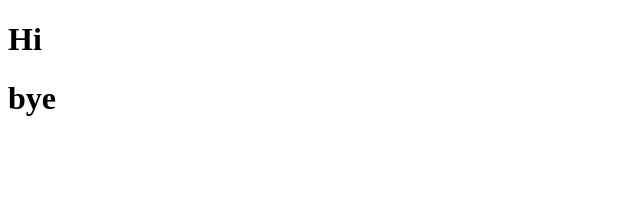
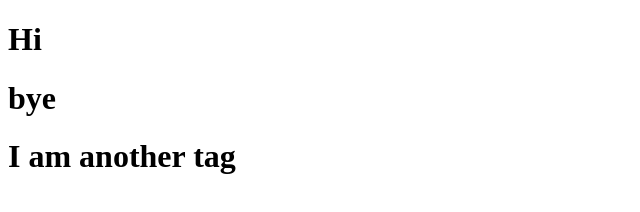
Before and after one commit to narayanasamyrajender/mydemorepo, a plain HTML site: page Index.html in a window 1280 px wide. Shown: the whole page, without its empty margins (0-640 px from the left). Drawn offline with Linux system fonts and the light colour scheme.

Commit message:
third commit

```diff
--- a/Index.html
+++ b/Index.html
@@ -8,5 +8,6 @@
 
     <h1>Hi</h1>
     <h1>bye</h1>
+    <h1>I am another tag</h1>
 </body>
 </html>
```
